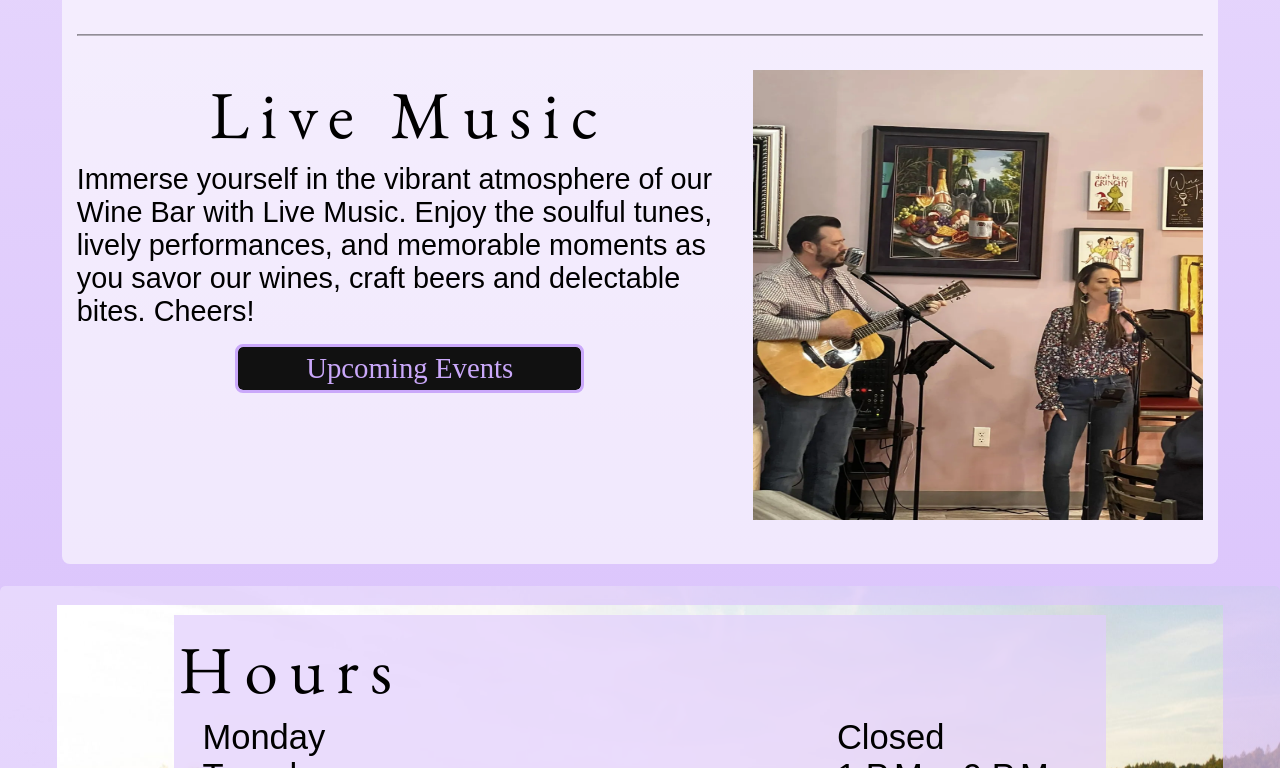
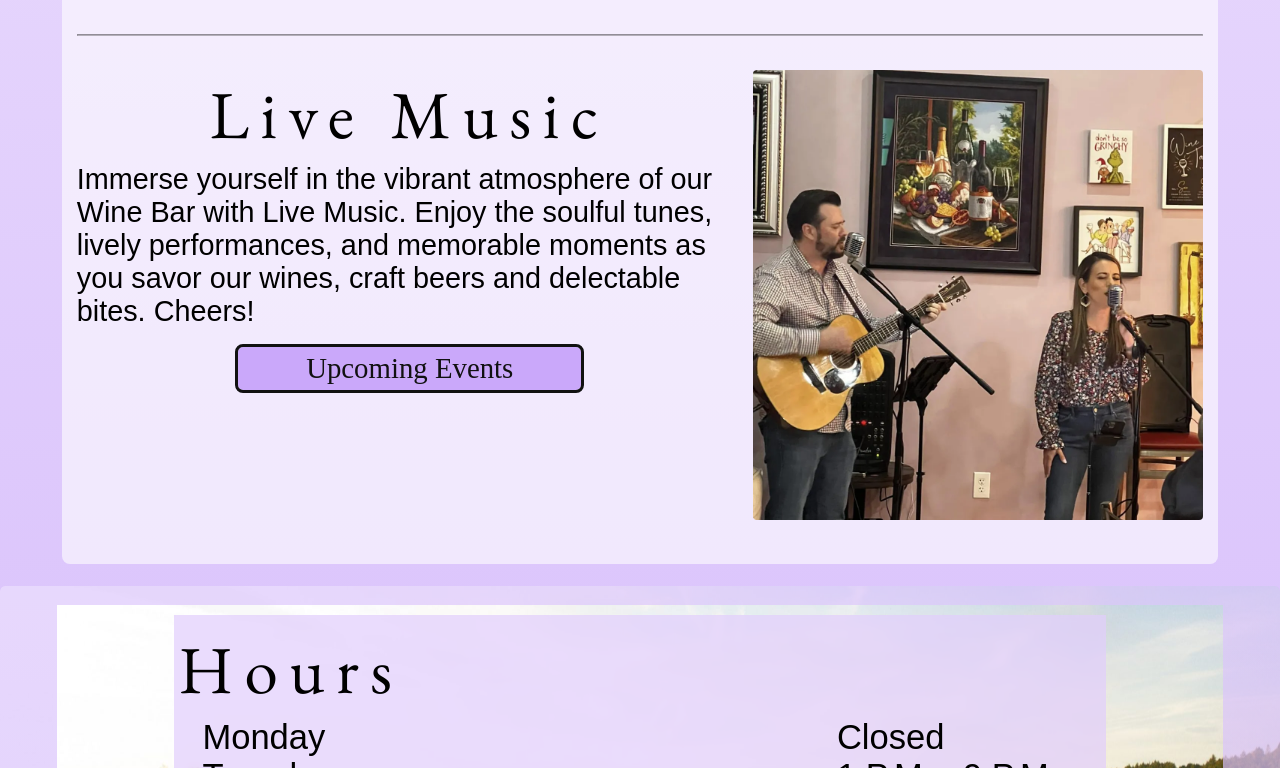
Before and after one commit to matthewjlewis93/wine30, an Eleventy site: page src/index.html in a window 1280 px wide. In both pictures the pointer is over the link "Upcoming Events". Shown: the part 1903-2671 px from the top of the page. Built offline with nearby package versions, Linux system fonts and the light colour scheme; Eleventy itself is replaced by a stand-in of ours; files that its build step writes are made by us from their sources; a web font is replaced by a local one.

Commit message:
styling adjustments

```diff
--- a/public/index.css
+++ b/public/index.css
@@ -72,7 +72,9 @@ p {
 }
 
 .offering-img {
+  border-radius: 4px;
   order: 2;
+  object-fit: cover;
   width: 100%;
   max-width: 500px;
   justify-self: right;
@@ -122,6 +124,10 @@ p {
   outline: 3px solid;
   border-radius: 5px;
   font-size: 1.5rem;
+}
+.offering-button:hover {
+  background-color: #caa8fa;
+  color: #111;
 }
 
 .current-day {
--- a/src/index.css
+++ b/src/index.css
@@ -72,7 +72,9 @@ p {
 }
 
 .offering-img {
+  border-radius: 4px;
   order: 2;
+  object-fit: cover;
   width: 100%;
   max-width: 500px;
   justify-self: right;
@@ -122,6 +124,10 @@ p {
   outline: 3px solid;
   border-radius: 5px;
   font-size: 1.5rem;
+}
+.offering-button:hover {
+  background-color: #caa8fa;
+  color: #111;
 }
 
 .current-day {
```
